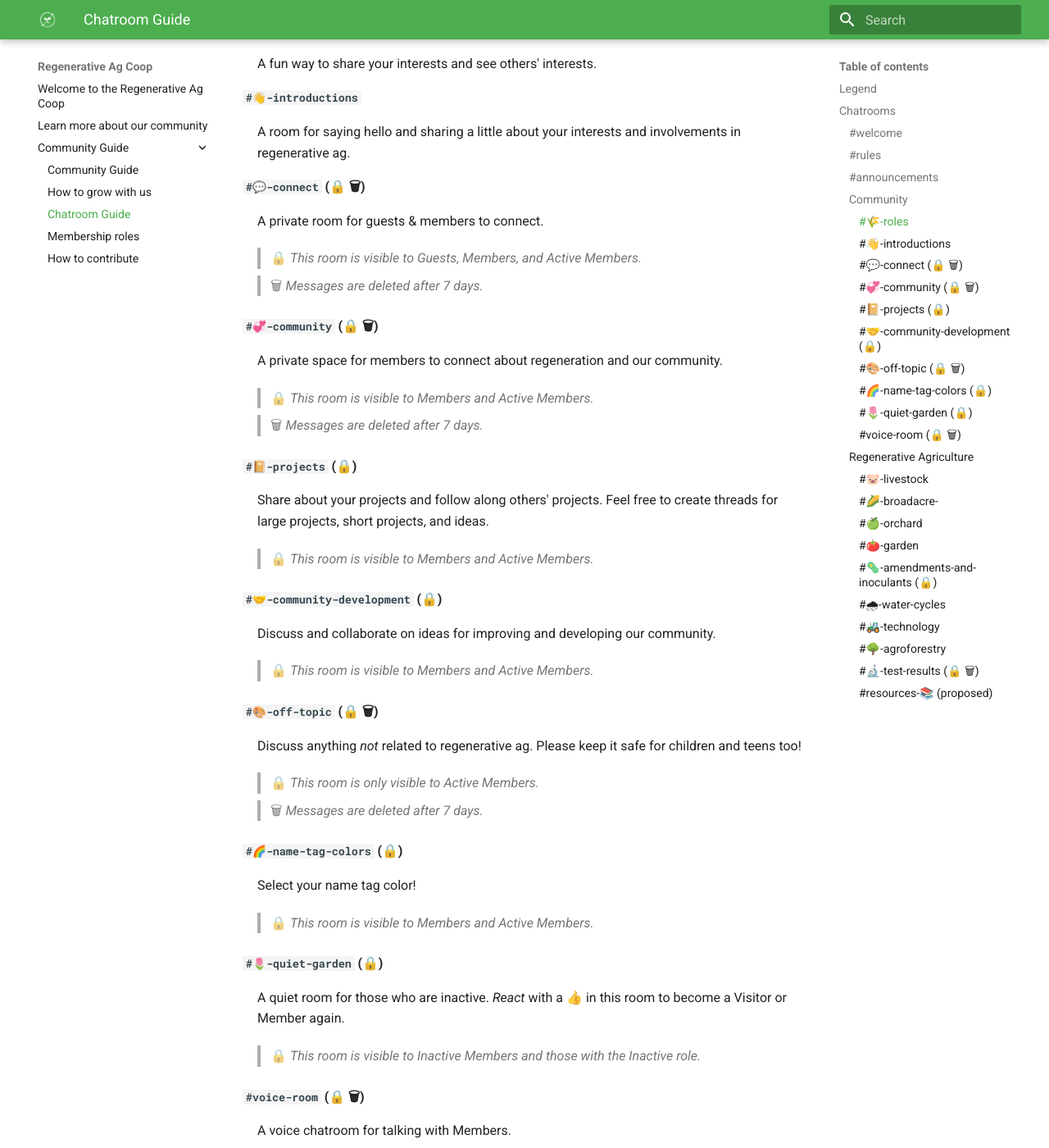
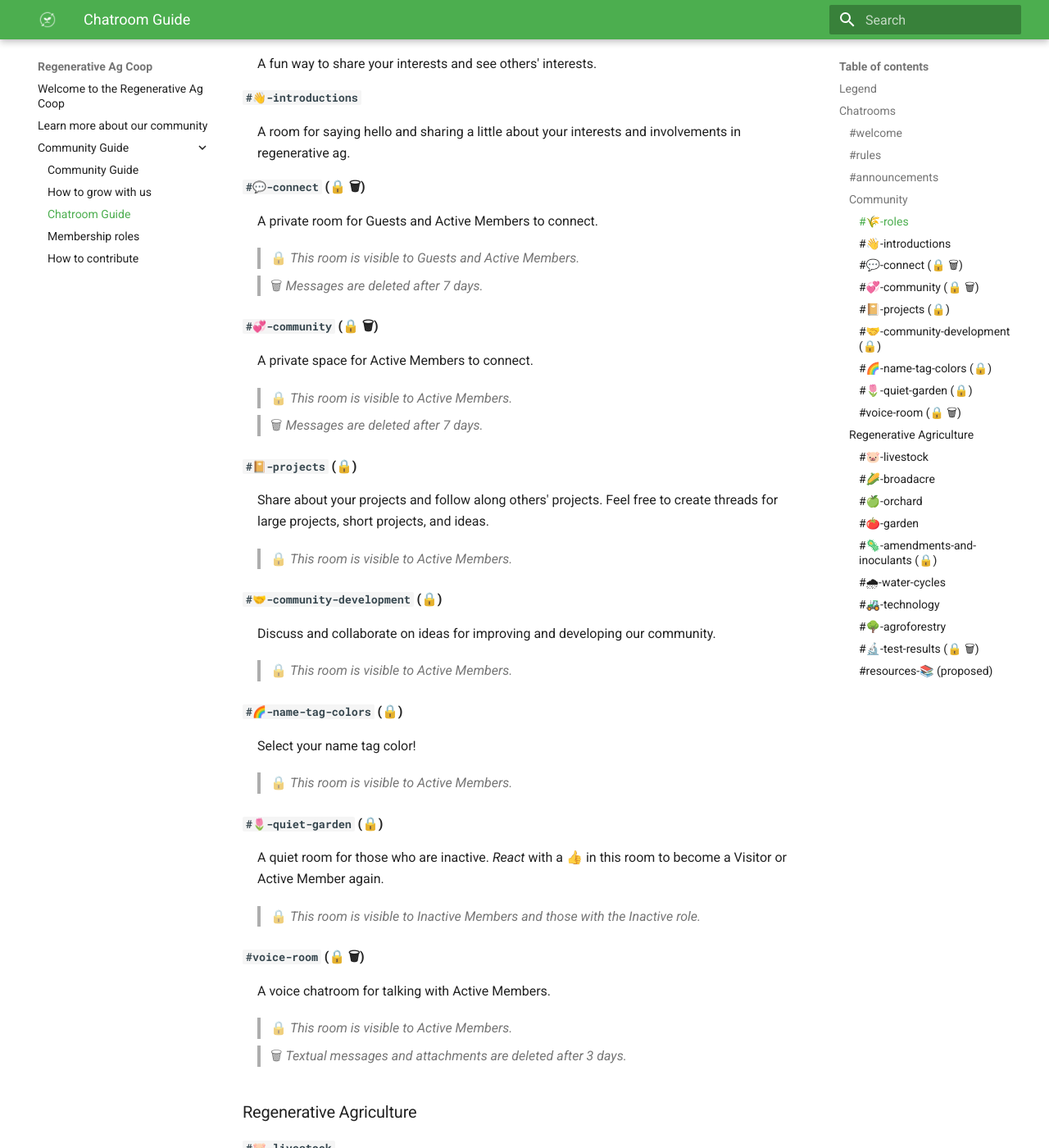
Before and after one commit to regenerativeag/regenerativeag.github.io, an MkDocs documentation site: the page built from docs/community-guide/chatrooms.md, in a window 1280 px wide and 1400 px high, scrolled down 814 px. Shown: the whole window at 82% size. Built offline with MkDocs 1.6.1 and Material for MkDocs 9.7.7, drawn with Linux system fonts in a browser that asks for light colours; some of the changed text lies outside the part shown.

Commit message:
Remove Member role

```diff
--- a/docs/community-guide/chatrooms.md
+++ b/docs/community-guide/chatrooms.md
@@ -45,40 +45,34 @@ These are the current chatrooms in our community. We would be glad to add more r
 - A room for saying hello and sharing a little about your interests and involvements in regenerative ag.
 
 #### **`#💬-connect`** (🔒 🗑)
-- A private room for guests & members to connect.
-- > 🔒 _This room is visible to Guests, Members, and Active Members._
+- A private room for Guests and Active Members to connect.
+- > 🔒 _This room is visible to Guests and Active Members._
 - > 🗑 _Messages are deleted after 7 days._
 
 #### **`#💞-community`** (🔒 🗑)
-- A private space for members to connect about regeneration and our community.
-- > 🔒 _This room is visible to Members and Active Members._
+- A private space for Active Members to connect.
+- > 🔒 _This room is visible to Active Members._
 - > 🗑 _Messages are deleted after 7 days._
-
 
 #### **`#📔-projects`** (🔒)
 - Share about your projects and follow along others' projects. Feel free to create threads for large projects, short projects, and ideas.
-- > 🔒 _This room is visible to Members and Active Members._
+- > 🔒 _This room is visible to Active Members._
 
 #### **`#🤝-community-development`** (🔒)
 - Discuss and collaborate on ideas for improving and developing our community.
-- > 🔒 _This room is visible to Members and Active Members._
-
-#### **`#🎨-off-topic`** (🔒 🗑)
-- Discuss anything _not_ related to regenerative ag. Please keep it safe for children and teens too!
-- > 🔒 _This room is only visible to Active Members._
-- > 🗑 _Messages are deleted after 7 days._
+- > 🔒 _This room is visible to Active Members._
 
 #### **`#🌈-name-tag-colors`** (🔒)
 - Select your name tag color!
-- > 🔒 _This room is visible to Members and Active Members._
+- > 🔒 _This room is visible to Active Members._
 
 #### **`#🌷-quiet-garden`** (🔒)
-- A quiet room for those who are inactive. _React_ with a 👍 in this room to become a Visitor or Member again.
+- A quiet room for those who are inactive. _React_ with a 👍 in this room to become a Visitor or Active Member again.
 - > 🔒 _This room is visible to Inactive Members and those with the Inactive role._
 
 #### **`#voice-room`** (🔒 🗑)
-- A voice chatroom for talking with Members.
-- > 🔒 _This room is visible to Members and Active Members._
+- A voice chatroom for talking with Active Members.
+- > 🔒 _This room is visible to Active Members._
 - > 🗑 _Textual messages and attachments are deleted after 3 days._
 
 
@@ -89,7 +83,7 @@ These are the current chatrooms in our community. We would be glad to add more r
 #### **`#🐷-livestock`**
 - Discussions about regeneratively raised livestock including regenerative meat, fish, eggs, and dairy.
 
-#### **`#🌽-broadacre-`**
+#### **`#🌽-broadacre`**
 - Discussions about regeneratively growing bulk food and materials; regenerative cash crops, row-crops, and forage; multi-farm CSAs, farmers markets, food hubs, and distributors.
 
 #### **`#🍏-orchard`**
@@ -100,7 +94,7 @@ These are the current chatrooms in our community. We would be glad to add more r
 
 #### **`#🦠-amendments-and-inoculants`** (🔒)
 - Discussions about regenerative amendments and inoculants; Compost, JADAM, mulch, foliar sprays, inoculants, manure, minerals, bio-char, compost tea, ...
-- > 🔒 _This room is visible to Members and Active Members._
+- > 🔒 _This room is visible to Active Members._
 
 #### **`#🌧-water-cycles`**
 - Discussion about anything related to water-cycles & hydrology.  Rain, runoff, aquifers, swales, water harvesting, water catchments... Large & small scale impacts of being thoughtful about how water moves on our land and around the world.
@@ -109,11 +103,11 @@ These are the current chatrooms in our community. We would be glad to add more r
 - Discussions about Regenerative Agriculture technologies.
 
 #### **`#🌳-agroforestry`**
-- Discussions about growing trees alongside livestock and produce. Food forests, silvopasture, forest gardening, alley cropping...
+- Discussions about growing trees alongside livestock and produce. Food forests, silvopasture, forest gardening, alley cropping ...
 
 #### **`#🔬-test-results`** (🔒 🗑)
 - Share and discuss test results. SAP test, soil tests, ...
-- > 🔒 _This room is visible to Members and Active Members._
+- > 🔒 _This room is visible to Active Members._
 - > 🗑 _Messages are deleted after 365 days._
 
 #### **`#resources-📚`** (_proposed_)
```
Also changed, not shown: docs/community-guide/roles.md (+16 -24 lines).
